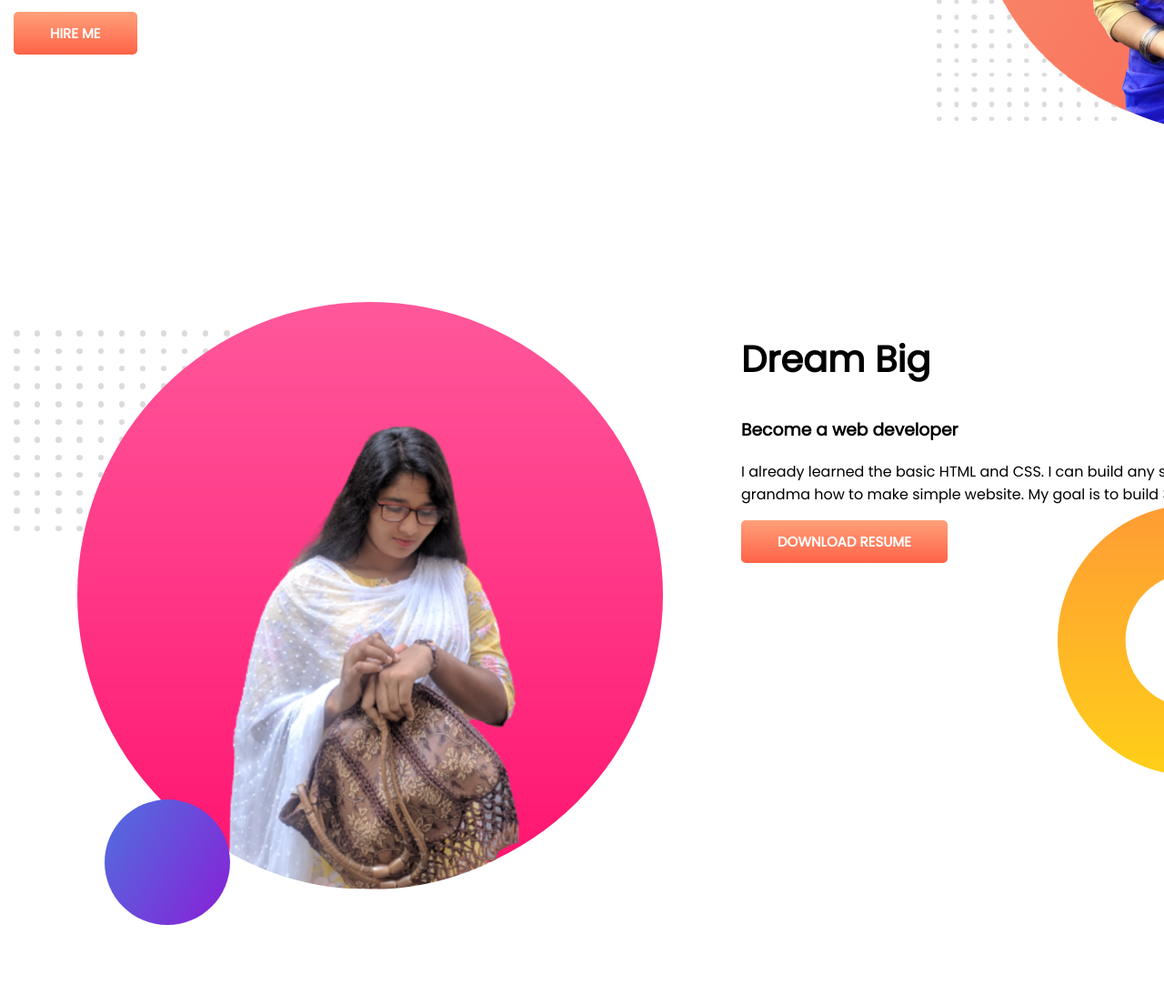
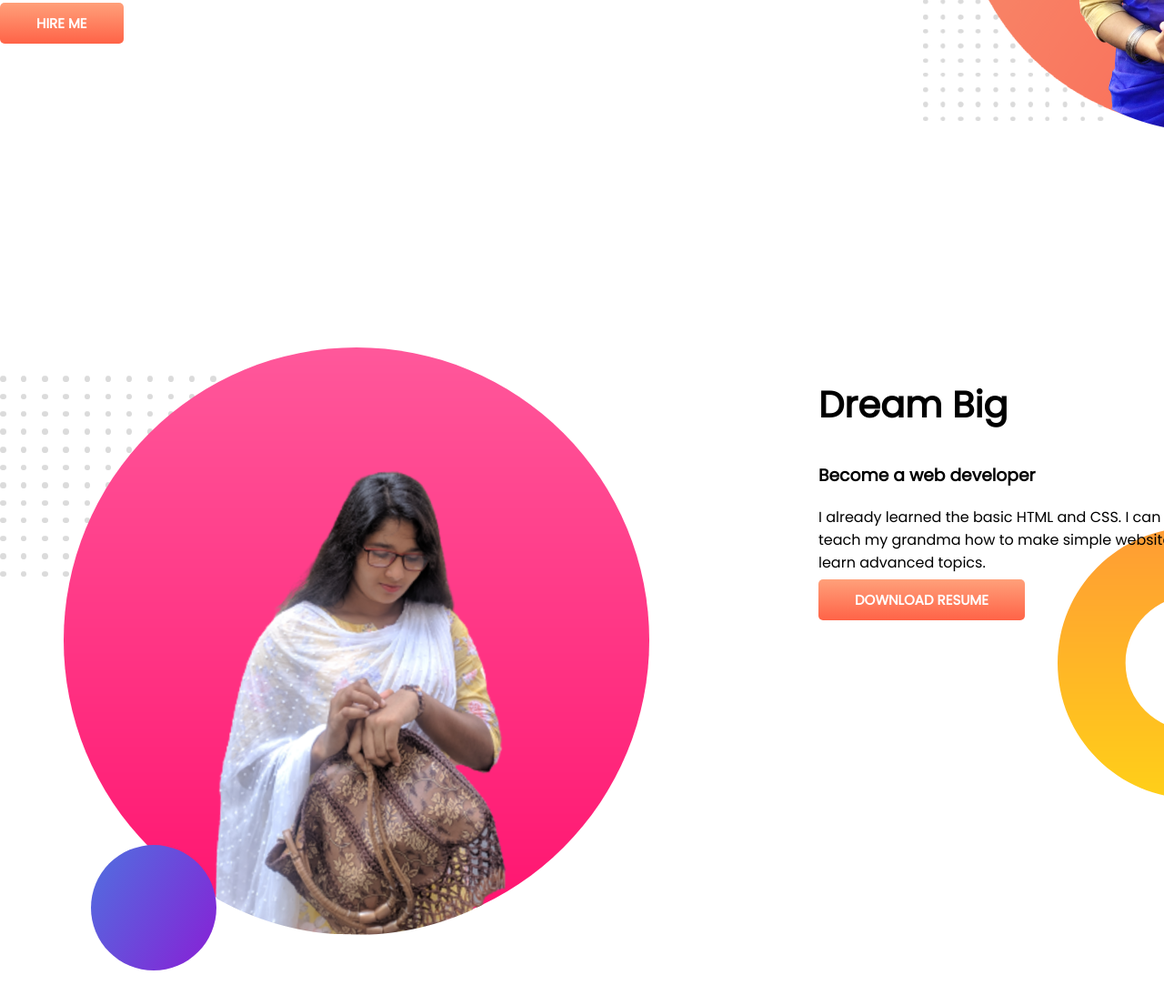
Before and after one commit to aktarinaakhi/PORTFOLIO, a plain HTML site: page index.html in a window 1280 px wide. Shown: the part 425-1530 px from the top of the page at 91% size. Before the commit the page ends 1500 px from the top, so only its background shows below. Drawn offline with Linux system fonts and the light colour scheme.

Commit message:
{2nd section done}

```diff
--- a/css/style.css
+++ b/css/style.css
@@ -15,10 +15,12 @@ body {
   display: block;
   clear: both;
 }
+section {
+  margin-bottom: 100px;
+}
 .half-width {
   width: 50%;
   float: left;
-  padding: 0 0 50px 0;
 }
 h1 {
   font-size: 50px;
@@ -31,23 +33,24 @@ h1 span {
   background-image: url(/image/top-banner.png);
   background-repeat: no-repeat;
 }
-button {
+.half-width a {
   background-image: linear-gradient(lightsalmon, tomato);
-  border: none;
+  text-decoration: none;
   padding: 12px 40px;
   border-radius: 5px;
   color: white;
   font-weight: 700;
   font-size: 15px;
 }
-section {
-  padding-left: 15px;
-}
+
 h2 {
   font-size: 40px;
 }
-#second {
+#dream-big {
   background-image: url(/image/dream-bg.png);
   background-repeat: no-repeat;
   background-position: right;
 }
+.another {
+  padding-left: 100px;
+}
--- a/index.html
+++ b/index.html
@@ -29,7 +29,7 @@
                         websites. I also provides CMS Development,Wordpress Plugin & Theme Customization services. I
                         always deliver projects on time
                         and meet deadlines.</p>
-                    <button> HIRE ME </button>
+                    <a target="blank" href="https://www.linkedin.com/in/aktarina-akhi-1964241aa/">HIRE ME</a>
                 </div>
 
                 <div class="half-width">
@@ -41,20 +41,20 @@
         </div>
     </section>
 
-    <section id="second">
+    <section id="dream-big">
         <div class="container">
             <div class="row">
                 <div class="half-width">
                     <img src="image/2.png">
                 </div>
-                <div class="half-width">
+                <div class="half-width another">
                     <h2> Dream Big</h2>
                     <h3> Become a web developer </h3>
                     <p> I already learned the basic HTML and CSS. I can build any simple website. I can even teach my
                         grandma how to make simple website. My goal is to build 3 websites and learn advanced topics.
                     </p>
 
-                    <button> DOWNLOAD RESUME </button>
+                    <a href=""> DOWNLOAD RESUME </a>
 
                 </div>
 
```
